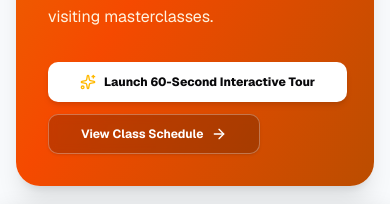
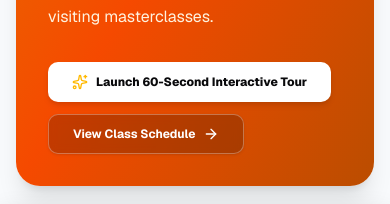
Before and after one commit to DragostinJ/SalsaExplosion, a Next.js app: page /how-it-works in a window 390 px wide. Shown: the part 564-768 px from the top of the page. Built offline with nearby package versions, Linux system fonts and the light colour scheme; no server answers.

Commit message:
feat(mobile-r1): responsive button and badge wrapping, horizontal nav strips, and overflow-x framing

```diff
--- a/src/app/layout.tsx
+++ b/src/app/layout.tsx
@@ -174,9 +174,9 @@ export default async function RootLayout({
             }}
           />
         </head>
-        <body className="min-h-full flex flex-col bg-background text-foreground">
+        <body className="min-h-full flex flex-col bg-background text-foreground overflow-x-hidden">
           <SiteHeader role={effectiveRole} canSwitchRoles={userCanSwitchRoles} />
-          <div className="flex-1 pb-20 md:pb-0">{children}</div>
+          <div className="flex-1 pb-20 md:pb-0 overflow-x-hidden">{children}</div>
           <SiteFooter />
           <MobileBottomNav />
           <Toaster richColors position="top-right" />
--- a/src/components/navigation/admin-nav.tsx
+++ b/src/components/navigation/admin-nav.tsx
@@ -69,14 +69,14 @@ export function AdminNav() {
         </Badge>
       </div>
 
-      <div className="flex flex-wrap items-center gap-2 rounded-2xl border bg-muted/40 p-2 shadow-xs">
+      <div className="flex items-center gap-2 rounded-2xl border bg-muted/40 p-2 shadow-xs overflow-x-auto no-scrollbar sm:flex-wrap">
         {tabs.map((tab) => {
           const Icon = tab.icon;
           return (
             <Link
               key={tab.href}
               href={tab.href}
-              className={`inline-flex items-center gap-2 rounded-xl px-4 py-2.5 text-xs font-semibold transition-all ${
+              className={`shrink-0 inline-flex items-center gap-2 rounded-xl px-4 py-2.5 text-xs font-semibold transition-all ${
                 tab.active
                   ? "bg-background text-foreground shadow-sm ring-1 ring-border font-bold"
                   : "text-muted-foreground hover:bg-background/60 hover:text-foreground"
--- a/src/components/navigation/instructor-nav.tsx
+++ b/src/components/navigation/instructor-nav.tsx
@@ -55,14 +55,14 @@ export function InstructorNav() {
         </Badge>
       </div>
 
-      <div className="flex flex-wrap items-center gap-2 rounded-2xl border bg-muted/40 p-2 shadow-xs">
+      <div className="flex items-center gap-2 rounded-2xl border bg-muted/40 p-2 shadow-xs overflow-x-auto no-scrollbar sm:flex-wrap">
         {tabs.map((tab) => {
           const Icon = tab.icon;
           return (
             <Link
               key={tab.href}
               href={tab.href}
-              className={`inline-flex items-center gap-2 rounded-xl px-4 py-2.5 text-xs font-semibold transition-all ${
+              className={`shrink-0 inline-flex items-center gap-2 rounded-xl px-4 py-2.5 text-xs font-semibold transition-all ${
                 tab.active
                   ? "bg-background text-foreground shadow-sm ring-1 ring-border font-bold"
                   : "text-muted-foreground hover:bg-background/60 hover:text-foreground"
--- a/src/components/ui/badge.tsx
+++ b/src/components/ui/badge.tsx
@@ -3,7 +3,7 @@ import { cva, type VariantProps } from "class-variance-authority";
 import { cn } from "@/lib/utils";
 
 const badgeVariants = cva(
-  "inline-flex items-center rounded-md border px-2.5 py-0.5 text-xs font-semibold transition-colors focus:outline-none focus:ring-2 focus:ring-ring focus:ring-offset-2",
+  "inline-flex items-center max-w-full rounded-md border px-2.5 py-0.5 text-xs font-semibold leading-tight whitespace-normal sm:whitespace-nowrap transition-colors focus:outline-none focus:ring-2 focus:ring-ring focus:ring-offset-2",
   {
     variants: {
       variant: {
--- a/src/components/ui/button.tsx
+++ b/src/components/ui/button.tsx
@@ -4,7 +4,7 @@ import { cva, type VariantProps } from "class-variance-authority";
 import { cn } from "@/lib/utils";
 
 const buttonVariants = cva(
-  "inline-flex items-center justify-center whitespace-nowrap rounded-md text-sm font-medium transition-colors focus-visible:outline-none focus-visible:ring-1 focus-visible:ring-ring disabled:pointer-events-none disabled:opacity-50",
+  "inline-flex items-center justify-center max-w-full text-center leading-tight whitespace-normal sm:whitespace-nowrap rounded-md text-sm font-medium transition-colors focus-visible:outline-none focus-visible:ring-1 focus-visible:ring-ring disabled:pointer-events-none disabled:opacity-50",
   {
     variants: {
       variant: {
@@ -20,10 +20,10 @@ const buttonVariants = cva(
         link: "text-primary underline-offset-4 hover:underline",
       },
       size: {
-        default: "h-9 px-4 py-2",
-        sm: "h-8 rounded-md px-3 text-xs",
-        lg: "h-10 rounded-md px-8",
-        icon: "h-9 w-9",
+        default: "min-h-9 h-auto px-4 py-2",
+        sm: "min-h-8 h-auto rounded-md px-3 py-1 text-xs",
+        lg: "min-h-10 h-auto rounded-md px-6 py-2.5 sm:px-8",
+        icon: "h-9 w-9 shrink-0 whitespace-nowrap",
       },
     },
     defaultVariants: {
```
